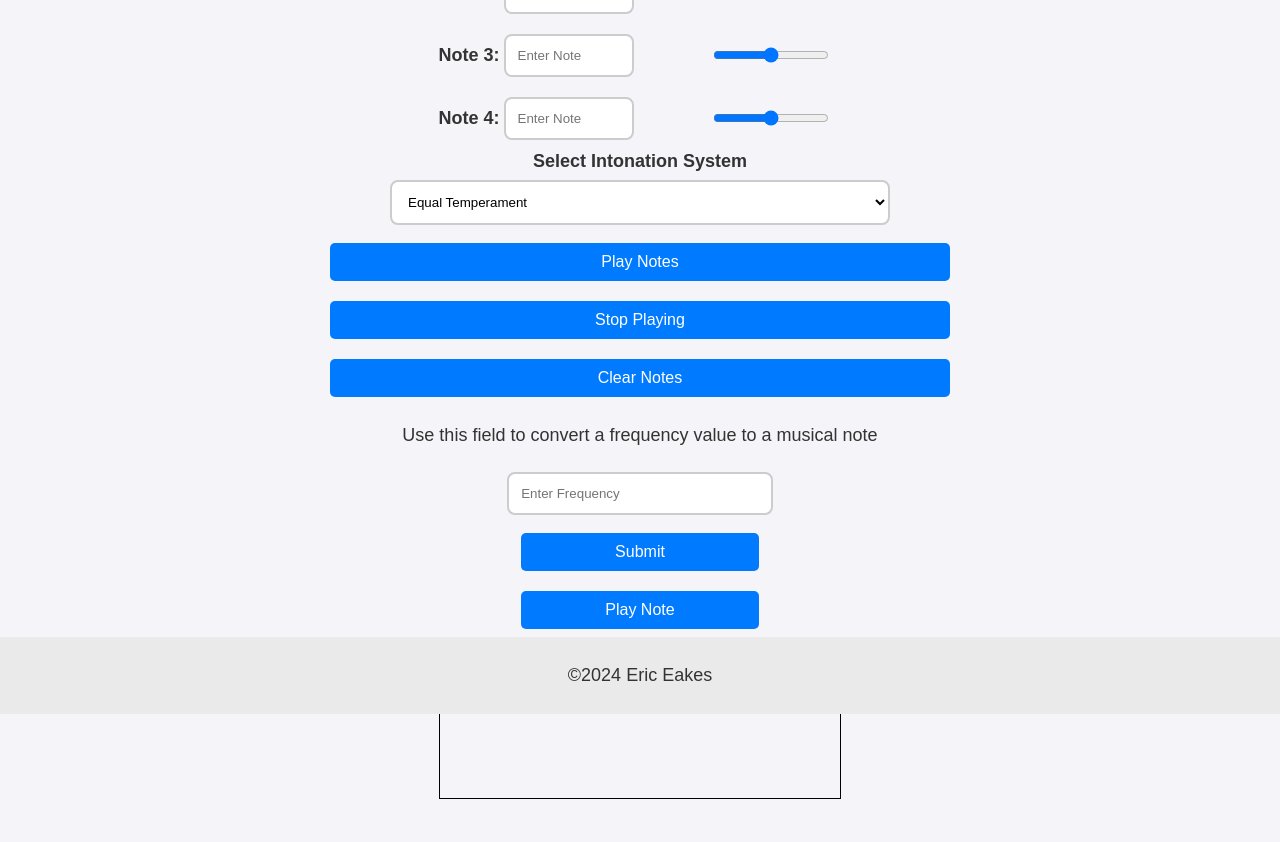
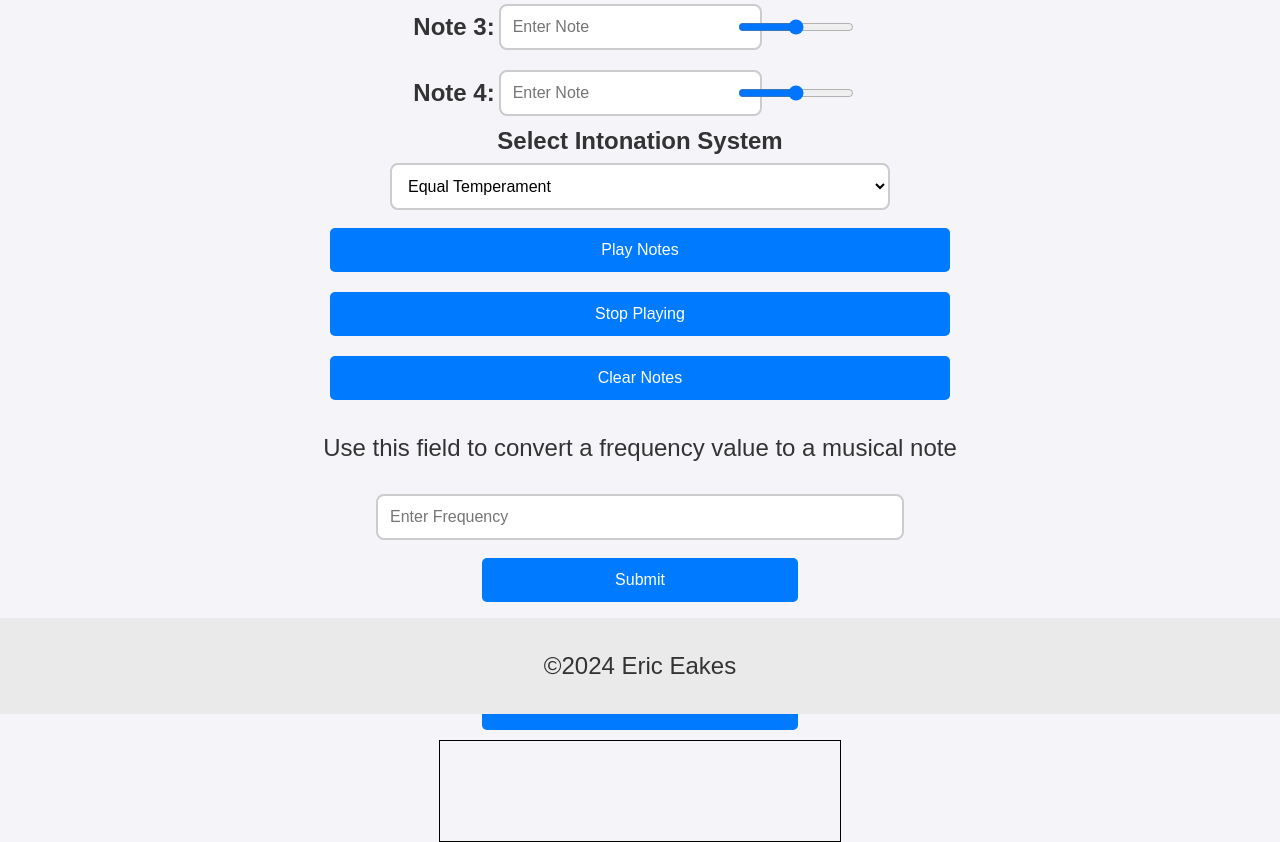
Before and after one commit to eceakes/my-personal-website, a plain HTML site: page sine/sine.html in a window 1280 px wide. Shown: the part 86-928 px from the top of the page. Before the commit the page ends 885 px from the top, so only its background shows below. Drawn offline with Linux system fonts and the light colour scheme.

Commit message:
added accessibility buttons

```diff
--- a/convertmusicalnote.js
+++ b/convertmusicalnote.js
@@ -17,14 +17,11 @@ function frequencyToNote() {
         return "Enter a frequency in the range 27.5Hz (A0) and 14080Hz (A9)";
     }
 
-    const A4 = 440.0;
-    const A4_INDEX = 49; // Corrected index for A4 if starting from C0
-    const notes = ["C", "C#", "D", "D#", "E", "F", "F#", "G", "G#", "A", "A#", "B"];
-
+const A4_INDEX = 48; // A4 is the 49th note in zero-based index, starting from C0
 let numHalfSteps = 12 * Math.log2(input / A4);
 let noteIndex = Math.round(numHalfSteps) + A4_INDEX;
 let centsDifference = Math.round((numHalfSteps - Math.round(numHalfSteps)) * 100);
-    let octave = Math.floor(noteIndex / 12); // Corrected octave calculation
+let octave = Math.floor(noteIndex / 12);
 let note = notes[noteIndex % 12];
 let result = note + octave;
 
--- a/css/sine.css
+++ b/css/sine.css
@@ -50,6 +50,7 @@ button:hover {
     flex-direction: column;
     align-items: center;
     width: 100%;
+    top: 20px;
 }
 
 .label, strong {
@@ -95,7 +96,28 @@ footer {
 }
 
 @media (min-width: 1024px) {
-    input[type="text"], select, button {
-        width: 50%;
+    input[type="text"], select {
+        width: 100%;
+    }
+    button {
+        max-width: 50%;
+        min-width: 144px;
+        max-height: 2em;
+        min-height: 44px;
     }
 }
+@media (min-width: 350px) {
+    input[type="text"], select {
+        width: 100%;
+        font-size: medium;
+    }
+    button {
+        max-width: 50%;
+        min-width: 144px;
+        max-height: 2em;
+        min-height: 44px;
+    }
+    body {
+        font-size: 1.5em;
+    }
+}
```
Lines whose indentation alone changed are shown as unchanged.
